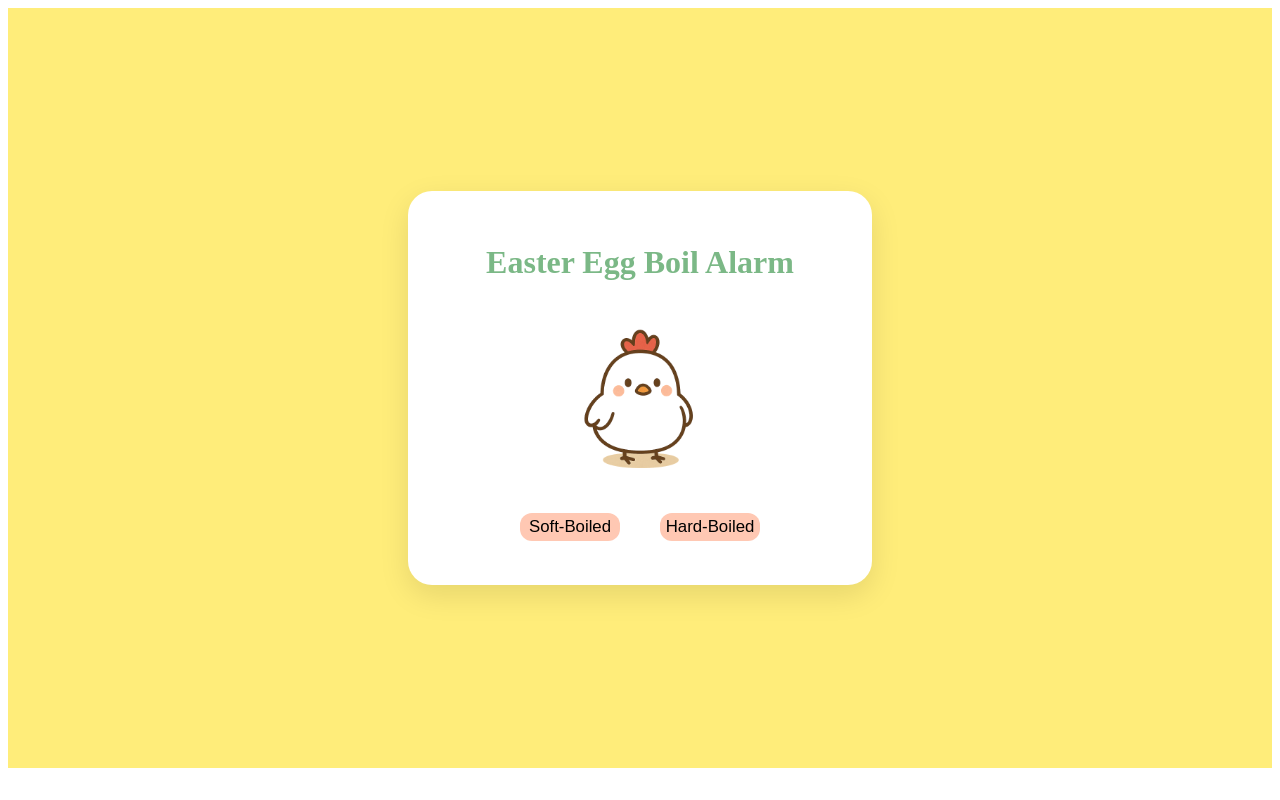
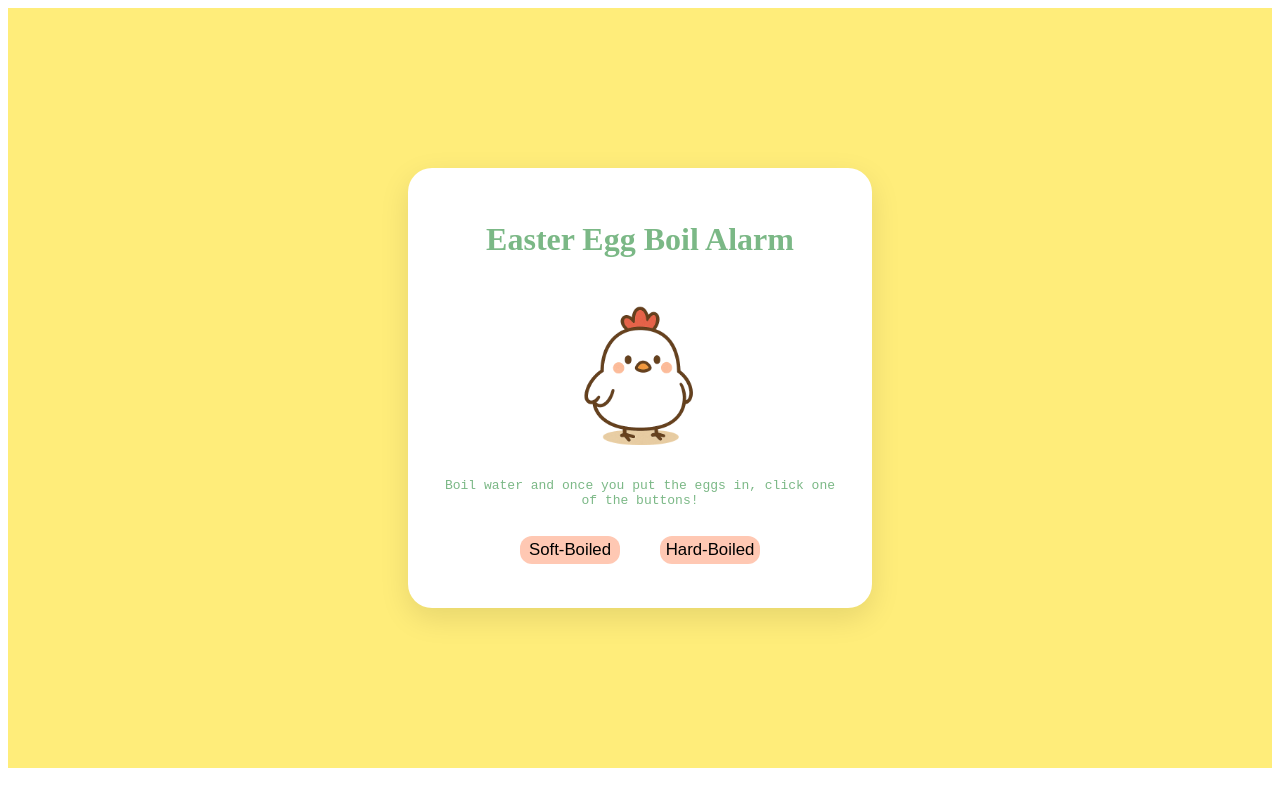
Before and after one commit to sigve-dev/easter-egg-boil, a React (Vite) app: page / in a window 1280 px wide. Built offline with nearby package versions, Linux system fonts and the light colour scheme.

Commit message:
Update EggTimerApp.tsx

```diff
--- a/src/EggTimerApp.tsx
+++ b/src/EggTimerApp.tsx
@@ -60,6 +60,8 @@ export default function EggTimerApp() {
 
         <img src={getChickenImage()} alt="chicken" className="chicken-image"/>
 
+        <p className="boil-text">Boil water and once you put the eggs in, click one of the buttons!</p>
+
         {/* Dersom timeren ikke er isStarted, vises knappene  */}
         {!isStarted ? (
           <div onMouseEnter={() => setIsHovered(true)} onMouseLeave={() => setIsHovered(false)}>
```
